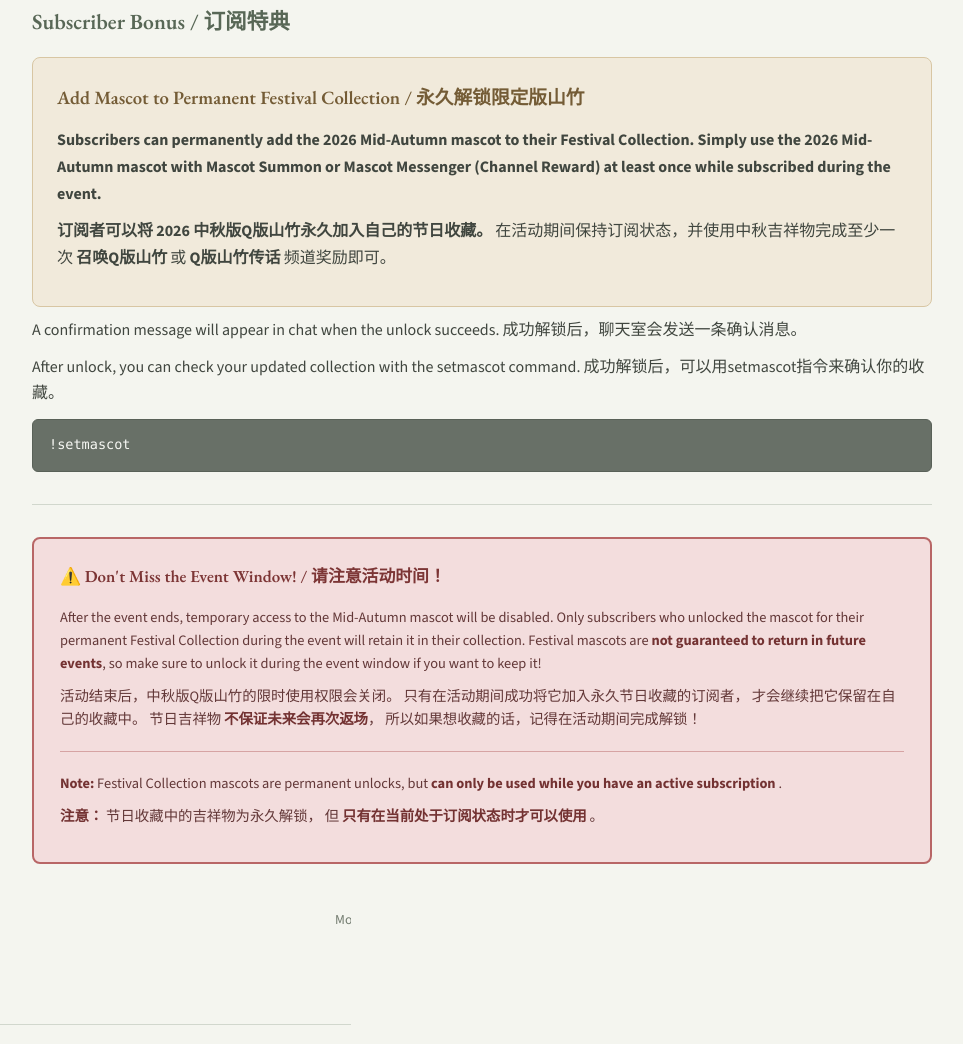
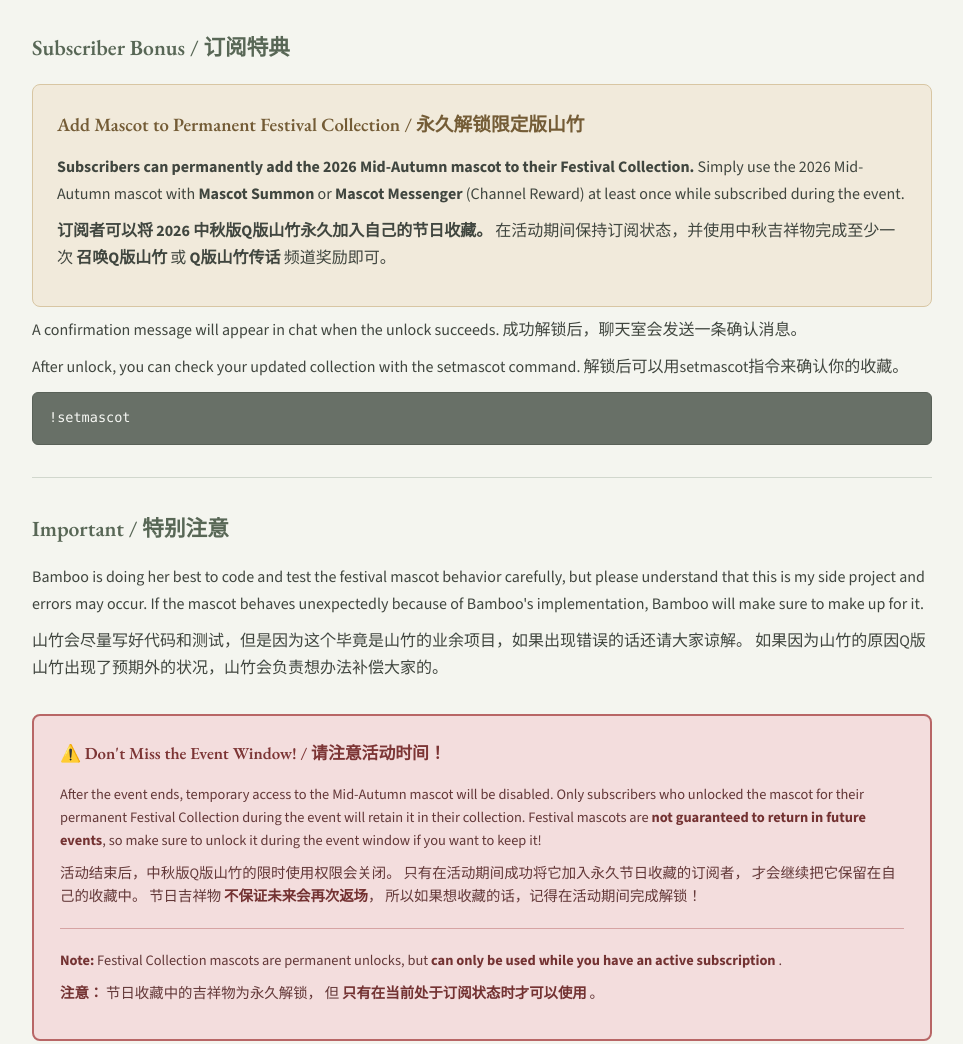
Before and after one commit to mtbamboo99/mtbamboo99.github.io, a plain HTML site: page events.html in a window 1280 px wide. Shown: the part 1643-2687 px from the top of the page, without its empty margins (158-1121 px from the left). Drawn offline with nearby package versions, Linux system fonts and the light colour scheme; a web font is replaced by a local one.

Commit message:
Update events.html

```diff
--- a/events.html
+++ b/events.html
@@ -150,7 +150,7 @@
             During the event period,
             <strong>
               both followers and subscribers can use the 2026 Mid-Autumn mascot.
-            </strong>. After the event, ONLY subscribers who have permanently unlocked
+            </strong> After the event, ONLY subscribers who have permanently unlocked
               the mascot during the event can continue to use it. Followers, as well as
               subscribers who did not unlock the mascot during the event will lose access.
           </p>
@@ -165,7 +165,7 @@
 
           <p>
             You can check your current available mascots with the command below.
-            大家可以下面的指令来查看自己目前可以使用的Q版山竹。
+            大家可以使用下面的指令来查看自己目前可以使用的Q版山竹。
           </p>
 
           <pre class="event-command"><code>!setmascot</code></pre>
@@ -219,12 +219,12 @@
             <p>
               <strong>
                 Subscribers can permanently add the 2026 Mid-Autumn mascot
-                to their Festival Collection.
+                to their Festival Collection.</strong>
                 Simply use the 2026 Mid-Autumn mascot with
                 <strong>Mascot Summon</strong> or
                 <strong>Mascot Messenger</strong> (Channel Reward)
                 at least once while subscribed during the event.
-              </strong>
+
             </p>
 
             <p>
@@ -249,7 +249,7 @@
 
           <p>
             After unlock, you can check your updated collection with the setmascot command.
-            成功解锁后，可以用setmascot指令来确认你的收藏。
+            解锁后可以用setmascot指令来确认你的收藏。
           </p>
 
           <pre class="event-command"><code>!setmascot</code></pre>
@@ -260,8 +260,27 @@
 
 
          <!-- =========================
-             Important Warning
+             Important
              ========================= -->
+
+        <div class="event-section">
+
+          <h3>
+            Important / 特别注意
+          </h3>
+
+          <p>
+            Bamboo is doing her best to code and test the festival mascot behavior carefully,
+            but please understand that this is my side project and errors may occur.
+            If the mascot behaves unexpectedly because of Bamboo's implementation,
+            Bamboo will make sure to make up for it.
+          </p>
+
+          <p>
+            山竹会尽量写好代码和测试，但是因为这个毕竟是山竹的业余项目，如果出现错误的话还请大家谅解。
+            如果因为山竹的原因Q版山竹出现了预期外的状况，山竹会负责想办法补偿大家的。
+          </p>
+
 
           <div class="event-warning">
 
@@ -306,6 +325,8 @@
                 只有在当前处于订阅状态时才可以使用
               </strong>。
             </p>
+
+          </div>
 
         </div>
 
```
Lines whose indentation alone changed are shown as unchanged.
